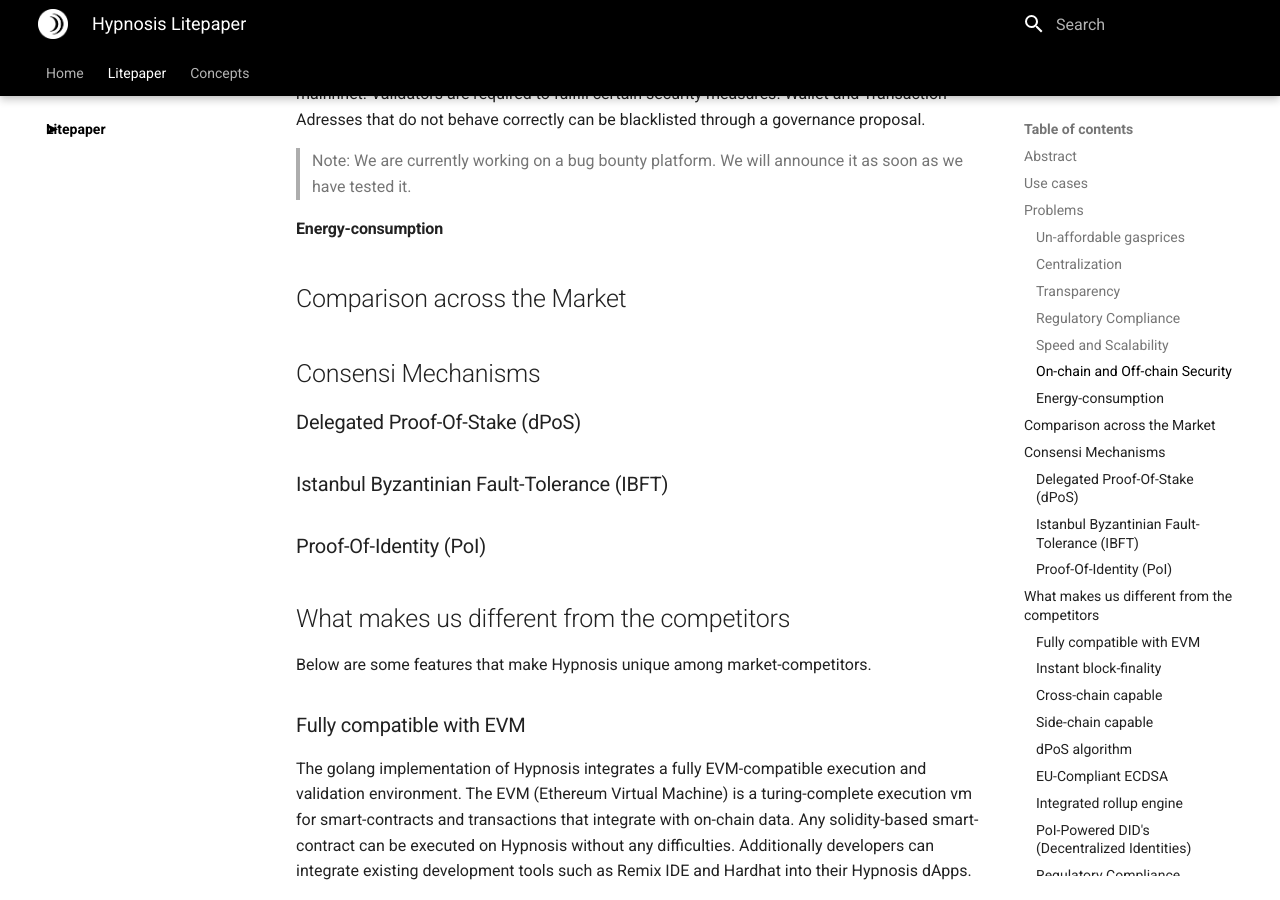
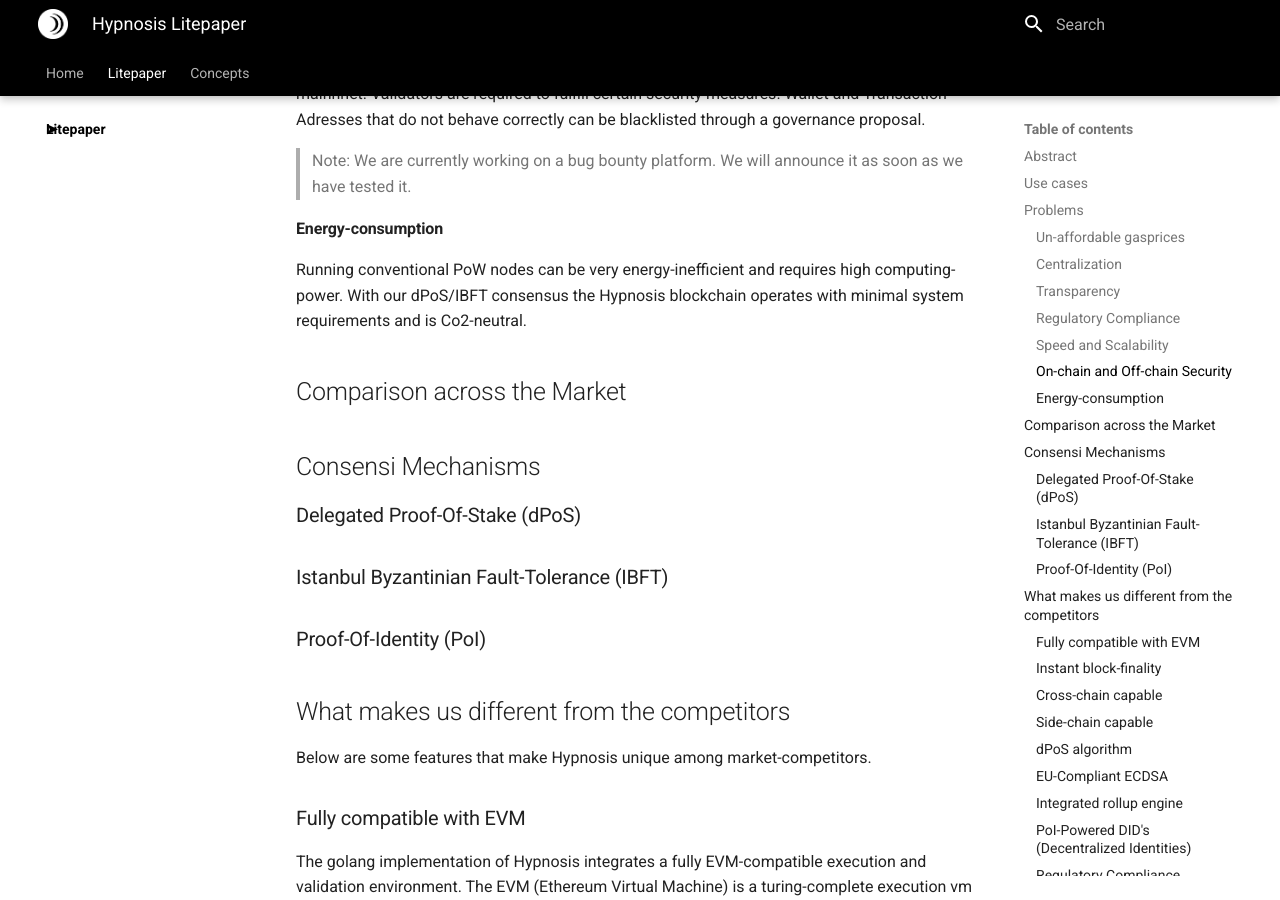
Before and after one commit to hypnosisfoundation/documentation, an MkDocs documentation site: the page built from docs/litepaper/index.md, in a window 1280 px wide and 900 px high, scrolled down 1616 px. Built offline with MkDocs 1.6.1 and Material for MkDocs 9.7.7, drawn with Linux system fonts in a browser that asks for light colours; comment, search, counter and statistics services are not loaded.

Commit message:
Update index.md

```diff
--- a/docs/litepaper/index.md
+++ b/docs/litepaper/index.md
@@ -48,6 +48,8 @@
 
 #### Energy-consumption
 
+Running conventional PoW nodes can be very energy-inefficient and requires high computing-power. With our dPoS/IBFT consensus the Hypnosis blockchain operates with minimal system requirements and is Co2-neutral.
+
 ## Comparison across the Market
 
 ## Consensi Mechanisms
@@ -57,6 +59,7 @@
 ### Istanbul Byzantinian Fault-Tolerance (IBFT)
 
 ### Proof-Of-Identity (PoI)
+
 
 ## What makes us different from the competitors
 
```
